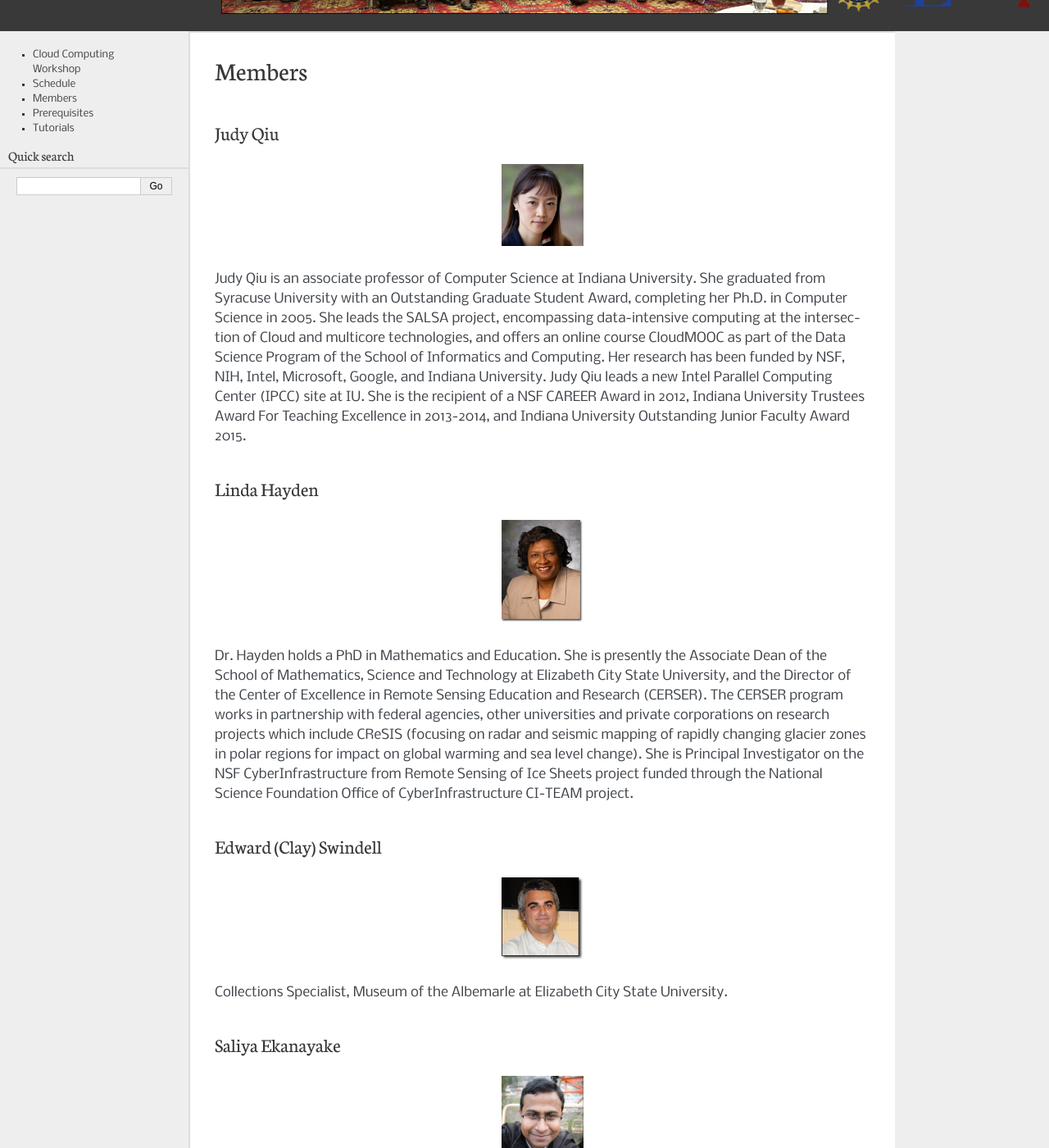
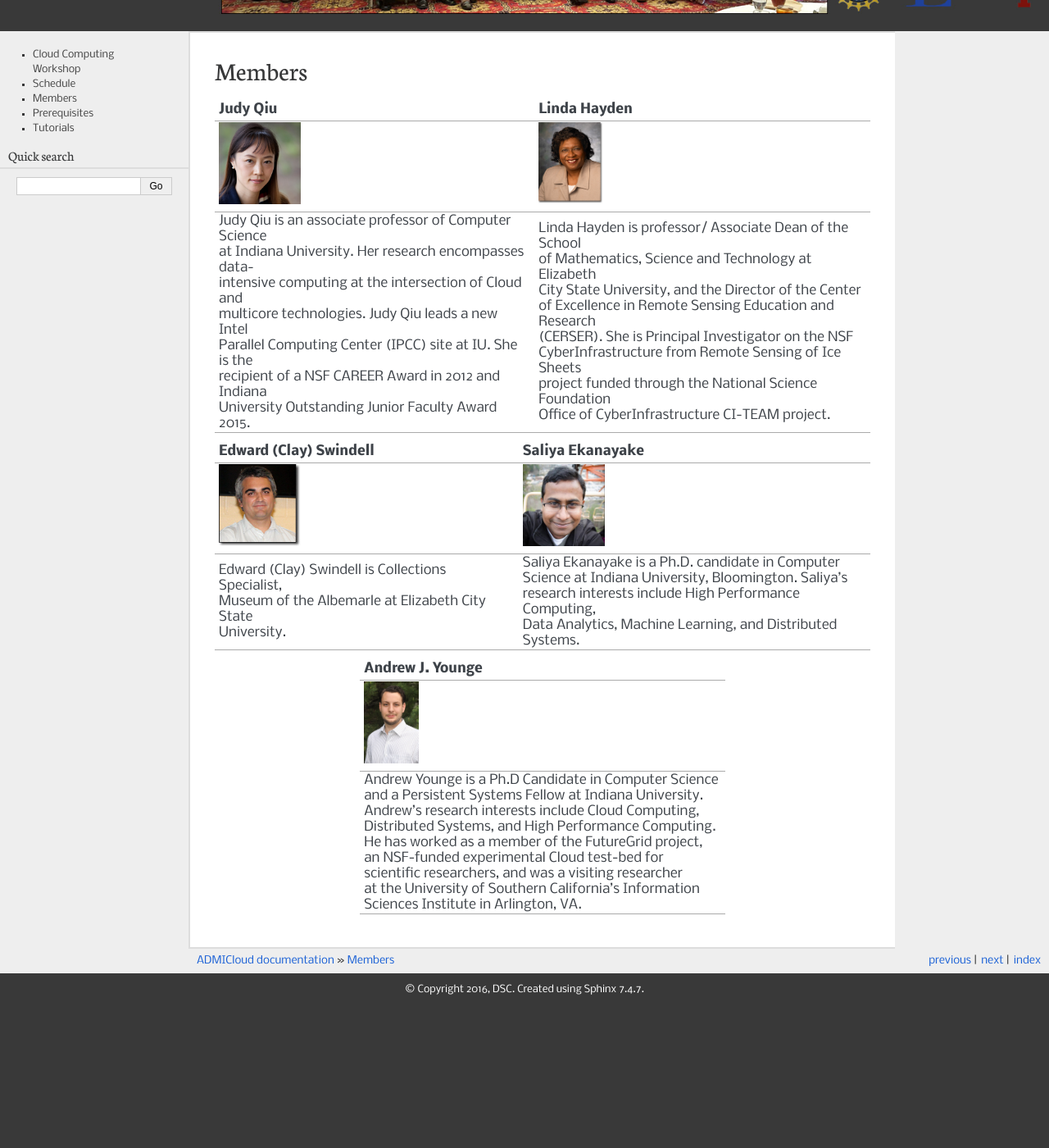
Before and after one commit to wigginst/www-1, a Sphinx documentation site: the page built from docs/source/members.rst, in a window 1280 px wide and 1400 px high, scrolled down 231 px. Shown: the whole window at 82% size. Built offline with Sphinx 7.4.7, drawn with Linux system fonts in a browser that asks for light colours; after the commit the page ends 1457 px from its top, so only the background shows below that; some of the changed text lies outside the part shown.

Commit message:
modify members layout

```diff
--- a/docs/source/members.rst
+++ b/docs/source/members.rst
@@ -1,71 +1,68 @@
 Members
 =======
 
-Judy Qiu
---------
-.. figure:: images/bio/xqiu.jpg
-   :alt: picture judy
-   :width: 100
+.. |bio1| image:: images/bio/xqiu.jpg
+   :height: 100px
+   :align: middle
 
-Judy Qiu is an associate professor of Computer Science at Indiana University. She graduated from Syracuse University with an
-Outstanding Graduate Student Award, completing her Ph.D. in Computer Science in 2005. She leads the SALSA project, encompassing
-data-intensive computing at the intersection of Cloud and multicore technologies, and offers an online course CloudMOOC as part of the
-Data Science Program of the School of Informatics and Computing. Her research has been funded by NSF, NIH, Intel, Microsoft, Google,
-and Indiana University. Judy Qiu leads a new Intel Parallel Computing Center (IPCC) site at IU. She is the recipient of a NSF CAREER
-Award in 2012, Indiana University Trustees Award For Teaching Excellence in 2013-2014, and Indiana University Outstanding Junior
-Faculty Award 2015.
+.. |bio2| image:: images/bio/hayden.jpg
+   :height: 100px
+   :align: middle
 
-Linda Hayden
-------------
-.. figure:: images/bio/hayden.jpg
-   :alt: picture hayden
-   :width: 100
+.. |bio3| image:: images/bio/swindell.jpg
+   :height: 100px
+   :align: middle
 
-Dr. Hayden holds a PhD in Mathematics and Education.  She is presently the Associate Dean of the School of Mathematics, Science and Technology at Elizabeth City State University, and the Director of the Center of Excellence in Remote Sensing Education and Research (CERSER). The CERSER program works in partnership with federal agencies, other universities and private corporations on research projects which include CReSIS (focusing on radar and seismic mapping of rapidly changing glacier zones in polar regions for impact on global warming and sea level change).  She is Principal Investigator on the NSF CyberInfrastructure from Remote Sensing of Ice Sheets project funded through the National Science Foundation Office of CyberInfrastructure CI-TEAM project.
+.. |bio4| image:: images/bio/esaliya.jpg
+   :height: 100px
+   :align: middle
+
+.. |bio5| image:: images/bio/ajyounge.jpg
+   :height: 100px
+   :align: middle
 
 
-Edward (Clay) Swindell
-----------------------
-.. figure:: images/bio/swindell.jpg
-   :alt: picture swindell
-   :width: 100
-
-Collections Specialist, Museum of the Albemarle at Elizabeth City State University.
 
 
-Saliya Ekanayake
-----------------
-.. figure:: images/bio/esaliya.jpg
-   :alt: picture saliya
-   :width: 100
++----------------------------------------------------------+----------------------------------------------------------+
+| Judy Qiu                                                 | Linda Hayden                                             |
++==========================================================+==========================================================+
+| |bio1|                                                   | |bio2|                                                   |
++----------------------------------------------------------+----------------------------------------------------------+
+| | Judy Qiu is an associate professor of Computer Science | | Linda Hayden is professor/ Associate Dean of the School|
+| | at Indiana University. Her research encompasses data-  | | of Mathematics, Science and Technology at Elizabeth    |
+| | intensive computing at the intersection of Cloud and   | | City State University, and the Director of the Center  |
+| | multicore technologies. Judy Qiu leads a new Intel     | | of Excellence in Remote Sensing Education and Research |
+| | Parallel Computing Center (IPCC) site at IU. She is the| | (CERSER). She is Principal Investigator on the NSF     |
+| | recipient of a NSF CAREER Award in 2012 and Indiana    | | CyberInfrastructure from Remote Sensing of Ice Sheets  |
+| | University Outstanding Junior Faculty Award 2015.      | | project funded through the National Science Foundation |
+|                                                          | | Office of CyberInfrastructure CI-TEAM project.         |
++----------------------------------------------------------+----------------------------------------------------------+
 
-Saliya Ekanayake is a Ph.D. candidate in Computer Science at Indiana University,
-Bloomington. Saliya's research interests include High Performance Computing,
-Data Analytics, Machine Learning, and Distributed Systems. He received his Masters
-of Science from the Computer Science Department at Indiana University, Bloomington
-in 2011 and Bachelors of Computer Science and Engineering from University of Moratuwa,
-Sri Lanka - the top ranking Engineering school in Sri Lanka IN 2008. He's also a
-committer in Apache Software Foundation.
++----------------------------------------------------------+----------------------------------------------------------+
+| Edward (Clay) Swindell                                   | Saliya Ekanayake                                         |
++==========================================================+==========================================================+
+| |bio3|                                                   | |bio4|                                                   |
++----------------------------------------------------------+----------------------------------------------------------+
+| | Edward (Clay) Swindell is Collections Specialist,      | | Saliya Ekanayake is a Ph.D. candidate in Computer      |
+| | Museum of the Albemarle at Elizabeth City State        | | Science at Indiana University, Bloomington. Saliya’s   |
+| | University.                                            | | research interests include High Performance Computing, |
+|                                                          | | Data Analytics, Machine Learning, and Distributed      |
+|                                                          | | Systems.                                               |
++----------------------------------------------------------+----------------------------------------------------------+
 
-Andrew J. Younge
-----------------
-.. figure:: images/bio/ajyounge.jpg
-   :alt: picture andrew
-   :width: 100
-
-
-Andrew Younge is a Ph.D Candidate in Computer Science and a Persistent
-Systems Fellow at Indiana University. Andrew’s research interests
-include Cloud Computing, Distributed Systems, and High Performance
-Computing. He has worked as a member of the FutureGrid project, an
-NSF-funded experimental Cloud test-bed for scientific researchers, and
-was a visiting researcher at the University of Southern California's
-Information Sciences Institute in Arlington, VA. He received his
-Bachelors and Masters of Science from the Computer Science Department
-at Rochester Institute of Technology (RIT) in 2008 and 2010,
-respectively. During this time, Andrew worked as a Graduate Researcher
-on the Cyberaide Project in the Service Oriented Cyberinfrastructure
-Laboratory and as a Research Assistant on an experimental Social
-Psychology research project. Andrew also completed an internship at
-the University of Maryland, College Park, where he contributed to the
-Lattice Project, a regional Grid computing system.
++----------------------------------------------------------+
+| Andrew J. Younge                                         |
++==========================================================+
+| |bio5|                                                   |
++----------------------------------------------------------+
+| | Andrew Younge is a Ph.D Candidate in Computer Science  |
+| | and a Persistent Systems Fellow at Indiana University. |
+| | Andrew’s research interests include Cloud Computing,   |
+| | Distributed Systems, and High Performance Computing.   |
+| | He has worked as a member of the FutureGrid project,   |
+| | an NSF-funded experimental Cloud test-bed for          |
+| | scientific researchers, and was a visiting researcher  |
+| | at the University of Southern California’s Information |
+| | Sciences Institute in Arlington, VA.                   |
++----------------------------------------------------------+
```
